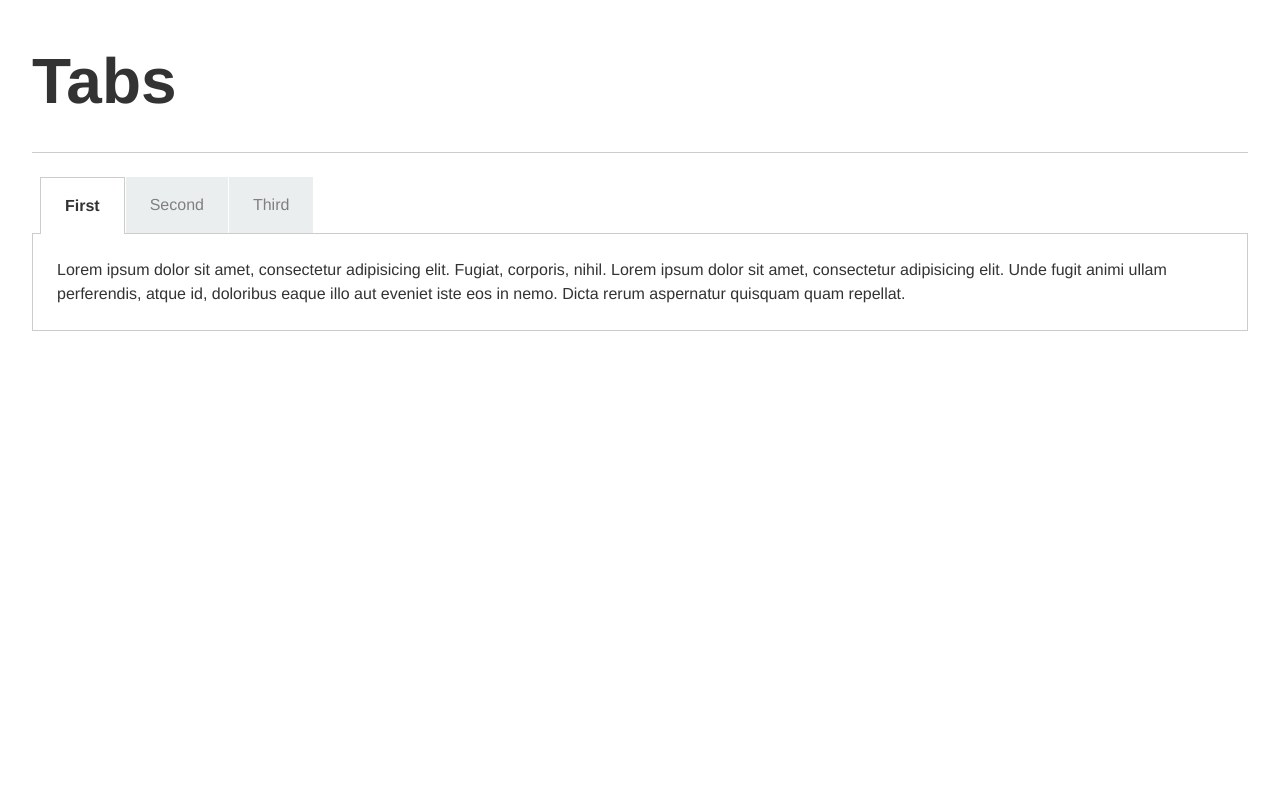
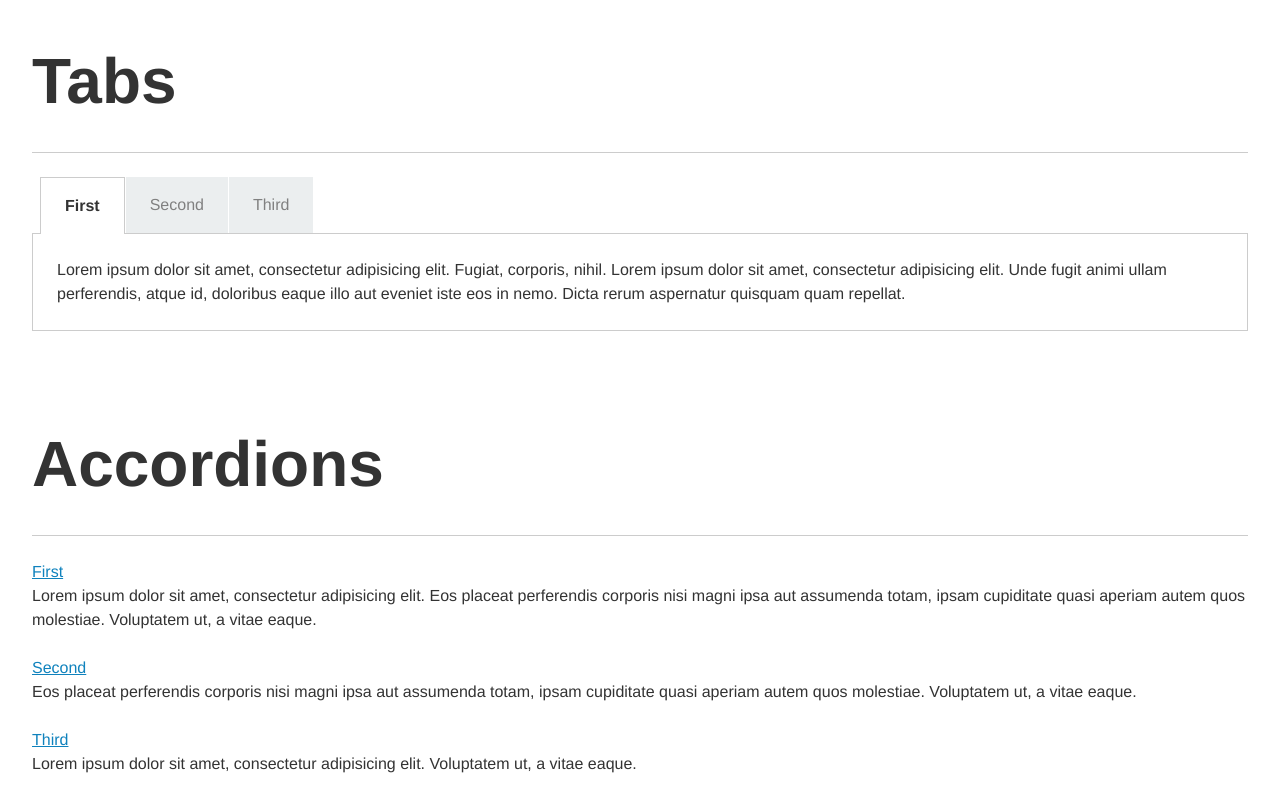
Before and after one commit to edwinchen85/pattern_library_for_web, a website: page index.html in a window 1280 px wide. Shown: the part 6620-7420 px from the top of the page. Before the commit the page ends 6999 px from the top, so only its background shows below. Drawn offline with Linux system fonts and the light colour scheme.

Commit message:
Add markup for Accordions

```diff
--- a/index.html
+++ b/index.html
@@ -601,8 +601,41 @@
     </div>
   </section>
 
-  <br>
-  <br>
+
+  <!-- Accordions -->
+  <section>
+    <div class="container">
+      <h1>Accordions</h1>
+
+      <hr>
+
+      <div class="accordion">
+        <div class="accordion-element">
+          <a href="#accordion-element-1" class="accordion-element-title">First</a>
+
+          <div id="accordion-element-1" class="accordion-element-content">
+            <p>Lorem ipsum dolor sit amet, consectetur adipisicing elit. Eos placeat perferendis corporis nisi magni ipsa aut assumenda totam, ipsam cupiditate quasi aperiam autem quos molestiae. Voluptatem ut, a vitae eaque.</p>
+          </div>
+        </div>
+
+        <div class="accordion-element">
+          <a href="#accordion-element-2" class="accordion-element-title">Second</a>
+
+          <div id="accordion-element-2" class="accordion-element-content">
+            <p>Eos placeat perferendis corporis nisi magni ipsa aut assumenda totam, ipsam cupiditate quasi aperiam autem quos molestiae. Voluptatem ut, a vitae eaque.</p>
+          </div>
+        </div>
+
+        <div class="accordion-element">
+          <a href="#accordion-element-3" class="accordion-element-title">Third</a>
+
+          <div id="accordion-element-3" class="accordion-element-content">
+            <p>Lorem ipsum dolor sit amet, consectetur adipisicing elit. Voluptatem ut, a vitae eaque.</p>
+          </div>
+        </div>
+      </div>
+    </div>
+  </section>
 
 
   <!-- Add Bower Components -->
```
